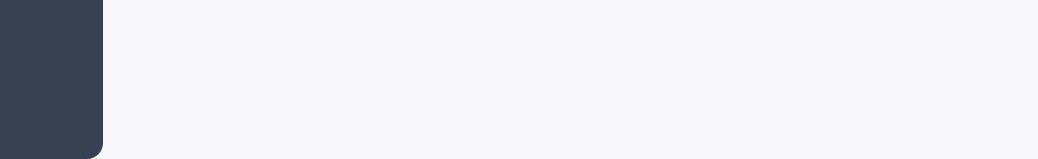
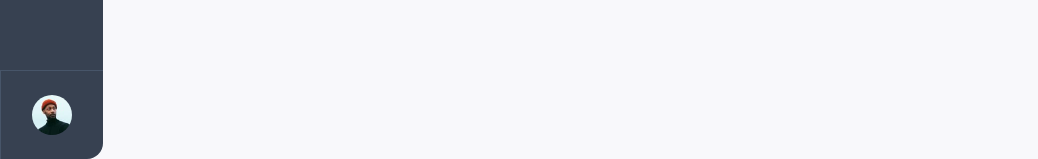
Before and after one commit to ltk55/invoice-app, a Next.js app: page / in a window 1280 px wide. Shown: the part 641-800 px from the top of the page, without its empty margins (0-1038 px from the left). Built offline with nearby package versions, Linux system fonts and the light colour scheme.

Commit message:
feat: add user avatar

```diff
--- a/app/layout.tsx
+++ b/app/layout.tsx
@@ -4,7 +4,7 @@ import type { Metadata } from "next";
 import { League_Spartan } from "next/font/google";
 import { type ReactNode } from "react";
 
-import Header from "@/components/shared/Header";
+import Header from "@/components/shared/Header/Header";
 
 const leagueSpartan = League_Spartan({ subsets: ["latin"] });
 
--- a/components/shared/Header.tsx
+++ /dev/null
@@ -1,9 +0,0 @@
-import Logo from "./Logo";
-
-export default function Header(): React.JSX.Element {
-  return (
-    <header className="fixed h-[72px] w-full bg-gray-700 md:h-20 xl:h-full xl:w-[103px] xl:rounded-r-2xl">
-      <Logo />
-    </header>
-  );
-}
--- /dev/null
+++ b/components/shared/Header/Avatar.tsx
@@ -0,0 +1,15 @@
+import Image from "next/image";
+
+import avatar from "@/public/assets/image-avatar.jpg";
+
+export default function Avatar(): React.JSX.Element {
+  return (
+    <div className="flex items-center justify-center border-l border-slate-600 p-6 xl:border-t">
+      <Image
+        src={avatar}
+        alt="avatar"
+        className="h-8 w-8 rounded-full xl:h-10 xl:w-10"
+      />
+    </div>
+  );
+}
--- /dev/null
+++ b/components/shared/Header/Header.tsx
@@ -0,0 +1,13 @@
+import Avatar from "./Avatar";
+import Logo from "./Logo";
+
+export default function Header(): React.JSX.Element {
+  return (
+    <header className="fixed flex h-[72px] w-screen justify-between bg-gray-700 md:h-20 xl:h-full xl:w-[103px] xl:flex-col xl:rounded-r-2xl">
+      {/* <div className="flex justify-between"> */}
+      <Logo />
+      <Avatar />
+      {/* </div> */}
+    </header>
+  );
+}
```
Also changed, not shown: components/shared/Header/Logo.tsx (renamed from components/shared/Logo.tsx).
